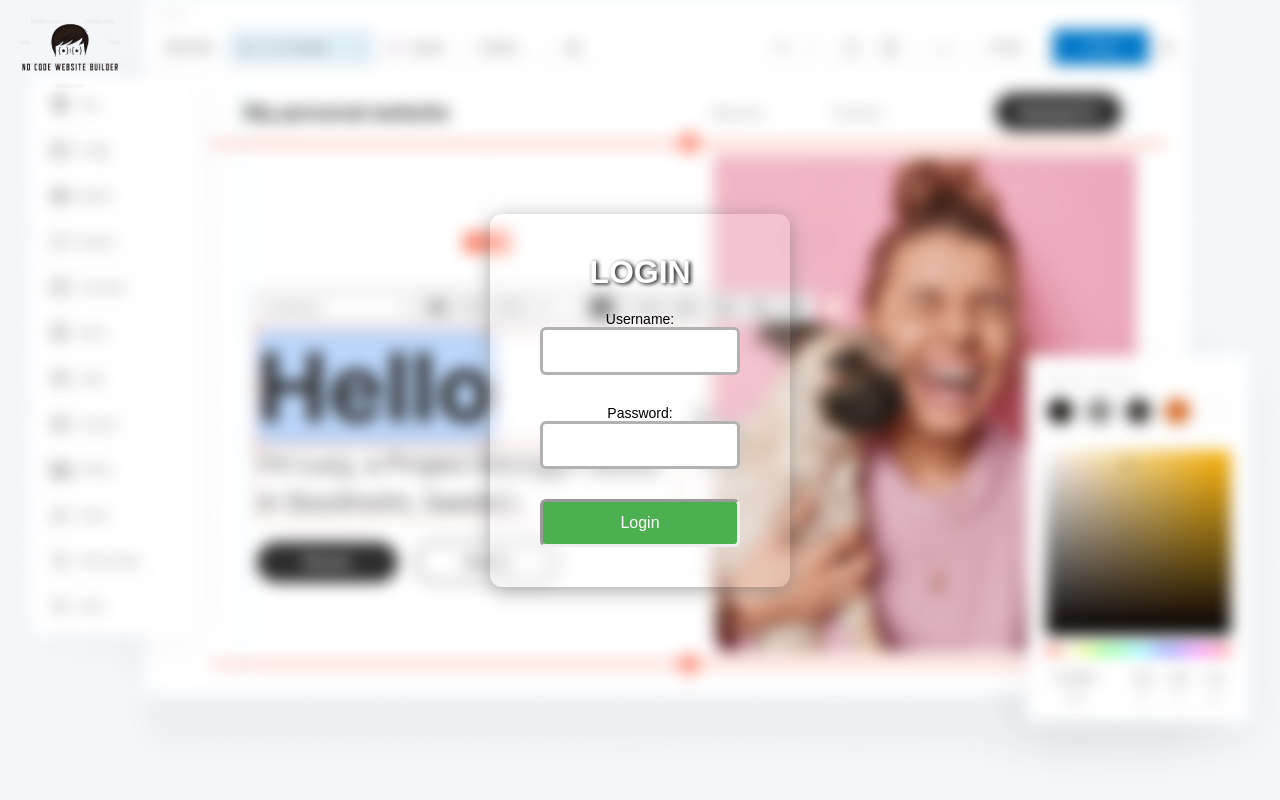
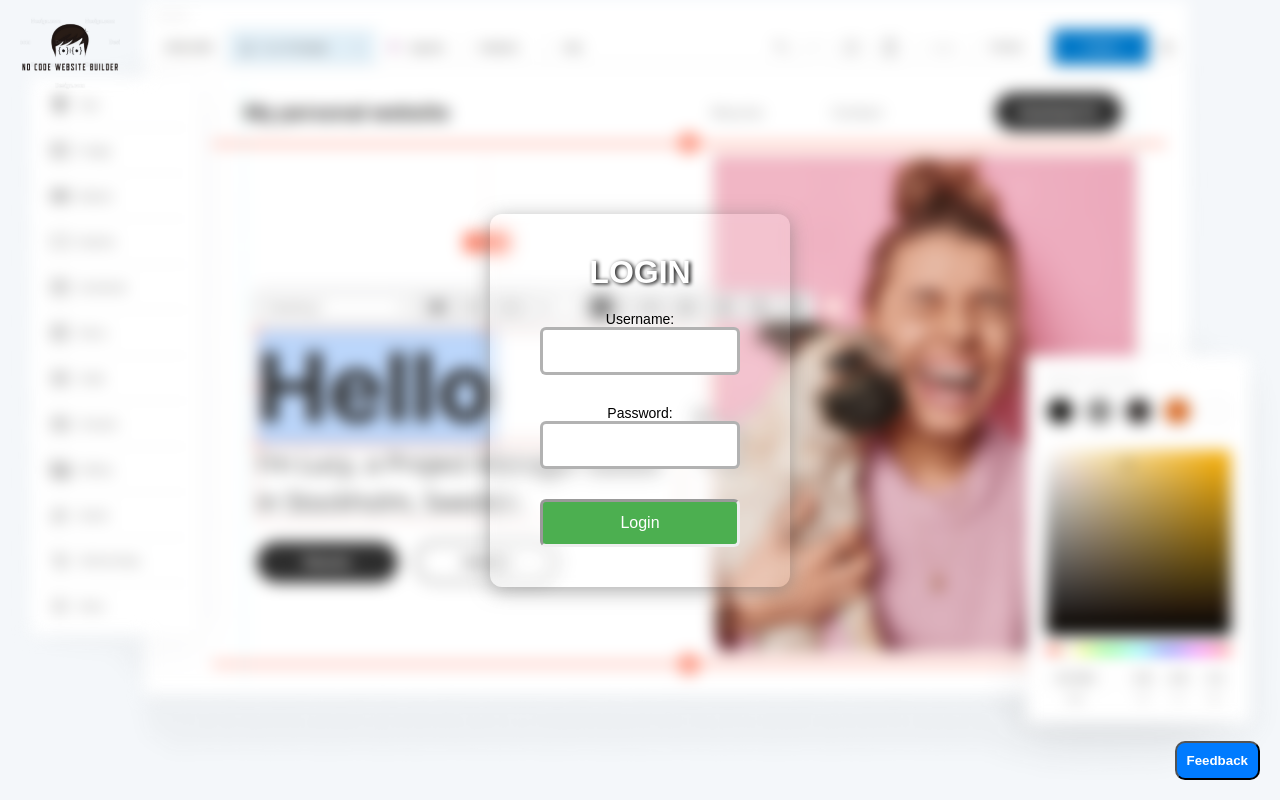
Before and after one commit to SambhavOswal1978/website-builder, a React (Create React App) app: page / in a window 1280 px wide. Built offline with nearby package versions, Linux system fonts and the light colour scheme.

Commit message:
Add files via upload

```diff
--- a/src/App.js
+++ b/src/App.js
@@ -4,6 +4,7 @@ import LoginModule from "./Pages/LoginPage/LoginModule";
 import MainApp from "./Pages/HomePage/MainApp";
 import WebsiteBuilder from "./Pages/WebsiteBuilderPage/WebsiteBuilder";
 import TemplatesPage from "./Pages/Templates/TemplatesPage.js";
+import FeedbackButton from "./Pages/FeedbackButton"; // Import FeedbackButton
 
 const App = () => {
   const [isLoggedIn, setIsLoggedIn] = useState(false);
@@ -21,16 +22,15 @@ const App = () => {
 
   return (
     <Router>
+      <div>
         <Routes>
           <Route
             path="/"
-          element={
-            isLoggedIn ? (
+            element={isLoggedIn ? (
               <MainApp username={username} />
             ) : (
               <LoginModule onLogin={handleLogin} />
-            )
-          }
+            )}
           />
           <Route
             path="/websitebuilder"
@@ -41,6 +41,8 @@ const App = () => {
             element={<TemplatesPage onTemplateSelect={handleTemplateSelection} />}
           />
         </Routes>
+        <FeedbackButton /> {/* Add FeedbackButton */}
+      </div>
     </Router>
   );
 };
```
Lines whose indentation alone changed are shown as unchanged.
